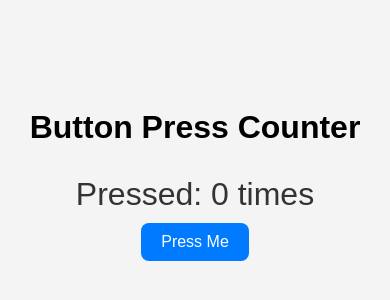
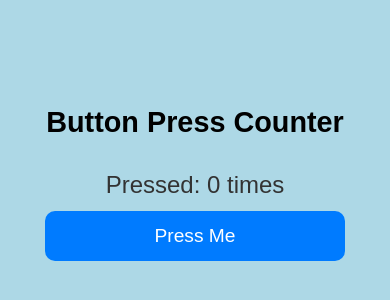
Before and after one commit to jitendrayadav06886/basic-web-development, a plain HTML site: page index.html in a window 390 px wide. Shown: the part 248-548 px from the top of the page. Drawn offline with Linux system fonts and the light colour scheme.

Commit message:
added mobile friendly and changed background color to light blue

```diff
--- a/index.html
+++ b/index.html
@@ -2,38 +2,52 @@
 <html lang="en">
   <head>
     <meta charset="UTF-8" />
+    <meta name="viewport" content="width=device-width, initial-scale=1.0" />
     <title>Jitendra's Website - Counter</title>
     <style>
+      * {
+        box-sizing: border-box;
+      }
+
       body {
         font-family: Arial, sans-serif;
-        background: #f4f4f4;
+        background: lightblue;
         display: flex;
         flex-direction: column;
         align-items: center;
         justify-content: center;
         height: 100vh;
         margin: 0;
+        padding: 16px;
+        text-align: center;
       }
 
       h1 {
+        font-size: 1.8rem;
         margin-bottom: 20px;
       }
 
       #count {
-        font-size: 2rem;
-        margin: 10px 0;
+        font-size: 1.5rem;
+        margin: 12px 0;
         color: #333;
       }
 
       button {
-        padding: 10px 20px;
-        font-size: 1rem;
+        padding: 14px 28px;
+        font-size: 1.2rem;
         background-color: #007bff;
         color: white;
         border: none;
-        border-radius: 8px;
+        border-radius: 10px;
         cursor: pointer;
-        transition: background-color 0.3s ease;
+        transition: background-color 0.3s ease, transform 0.2s ease;
+        width: 100%;
+        max-width: 300px;
+      }
+
+      button:active {
+        transform: scale(0.98);
       }
 
       button:hover {
```
